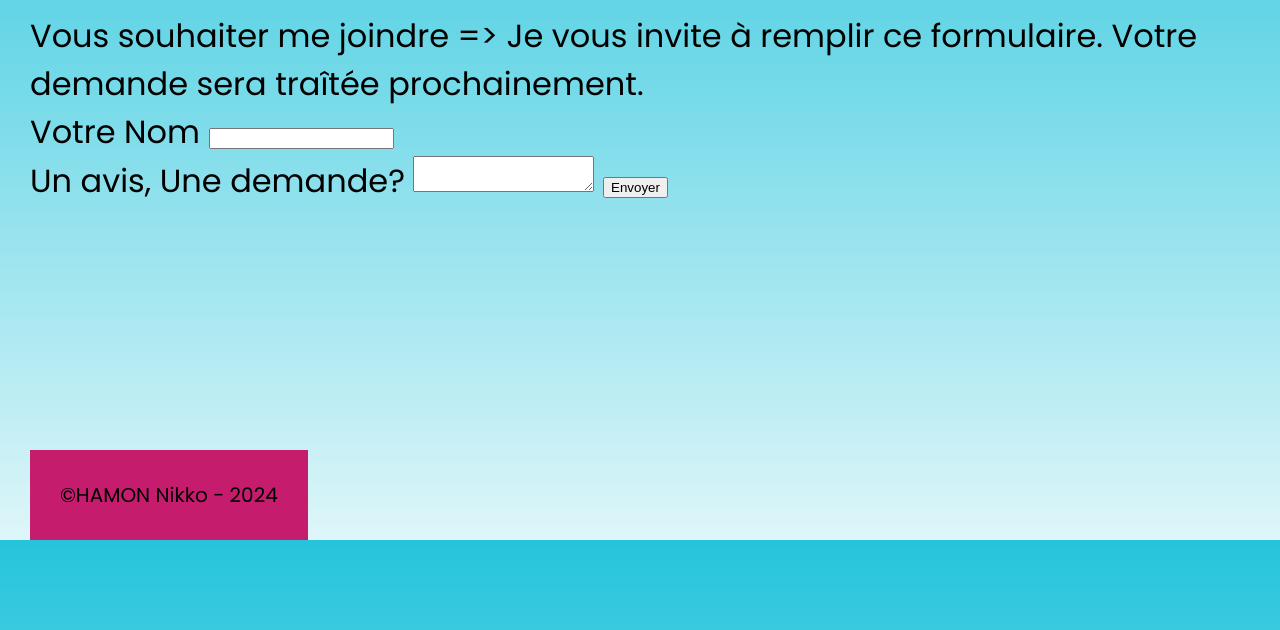
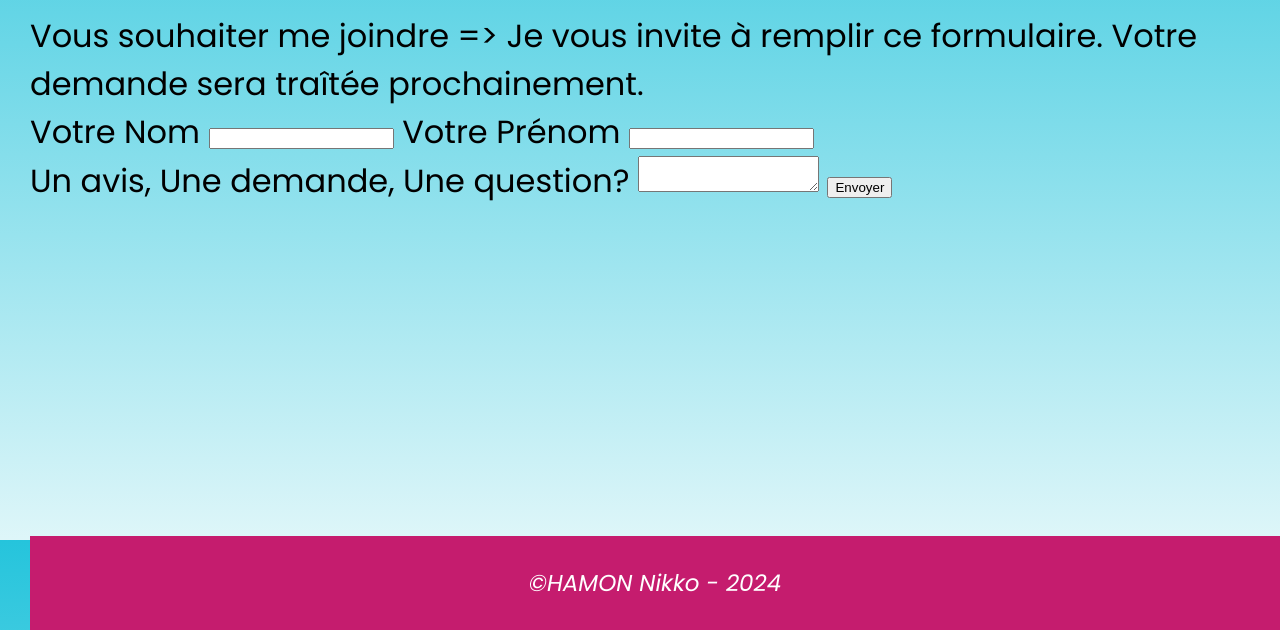
Before and after one commit to SunLights25/bts_portfolio_HN, a plain HTML site: page html/contact.html in a window 1280 px wide. Shown: the part 260-890 px from the top of the page. Drawn offline with Linux system fonts and the light colour scheme.

Commit message:
update 1208

```diff
--- a/css/theme.css
+++ b/css/theme.css
@@ -40,7 +40,7 @@ body {
     background: linear-gradient(rgb(37,196,220), rgb(222,246,249));
     background-repeat: no-repeat;
     background-attachment: fixed;
-    margin-left: 30px ;
+    margin-left: 30px ; /*NB: footer impliqué dans décalage, Pourquoi??*/
     padding-bottom: 90px;
     position: relative;
     min-height: 100vh;
@@ -52,10 +52,14 @@ body {
 }
 
 footer {
-    font-size: 20px;
-    text-align: end;
+    font-size: 23px;
+    font-style: italic;
+    text-align: center;
     padding: 30px;
     background-color: rgb(197, 28, 110);
-    position: fixed;
+    color: rgb(255, 255, 255);
+    position: absolute;
     bottom: 0;
+    left: 0;
+    right: 0 ;
 }
--- a/html/contact.html
+++ b/html/contact.html
@@ -31,9 +31,12 @@
     </p>
     <form action="formulaire.php" method="post">
         <label for="Nom">Votre Nom</label>
-        <input type="text" id="Nom"><br>
+        <input type="text" id="Nom">
 
-        <label for="Commentaire">Un avis, Une demande? </label>
+        <label for="Prénom">Votre Prénom</label>
+        <input type="text" id="Prénom"><br>
+
+        <label for="Commentaire">Un avis, Une demande, Une question? </label>
         <textarea id="Commentaire"></textarea>
 
         <input type="submit" value="Envoyer">
```
